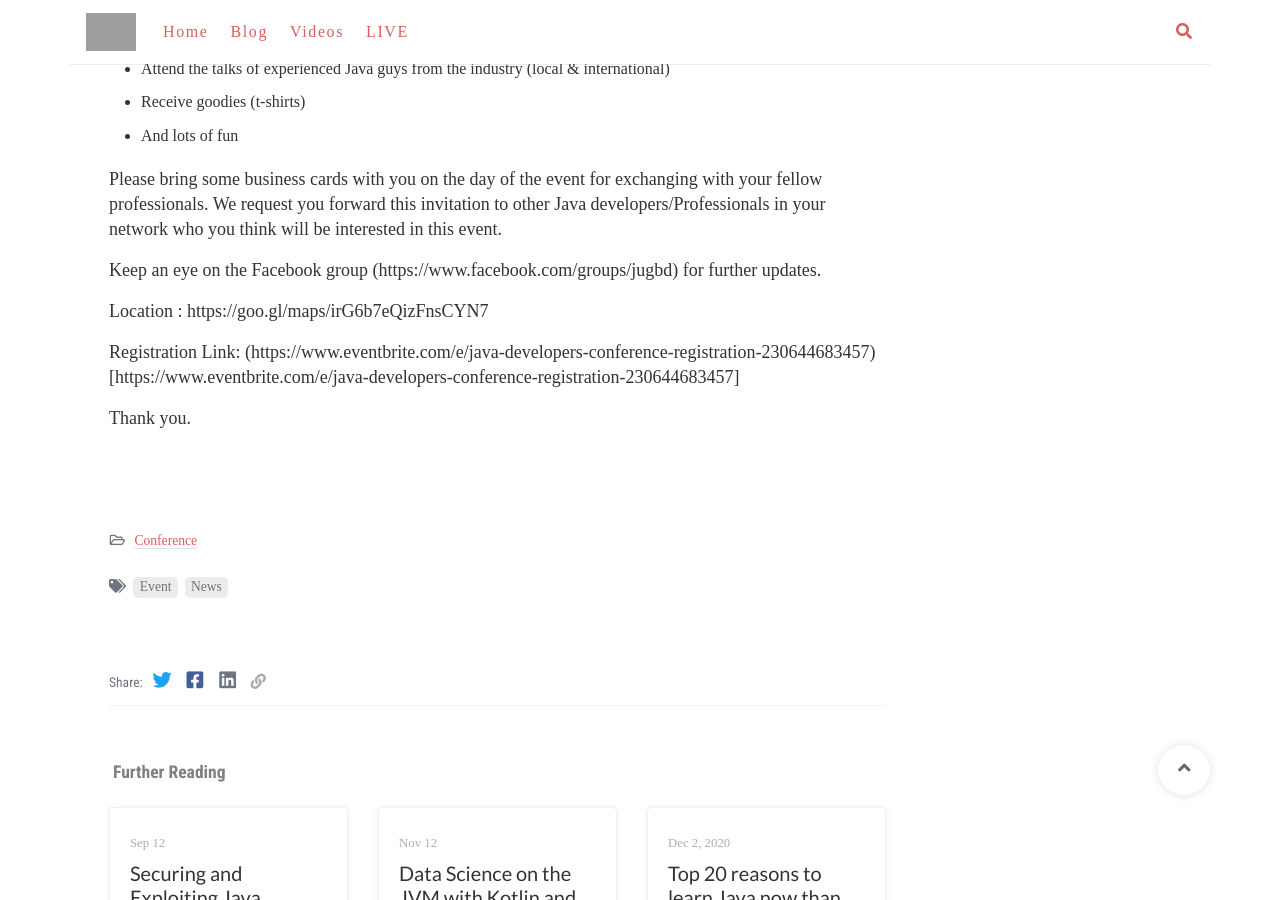
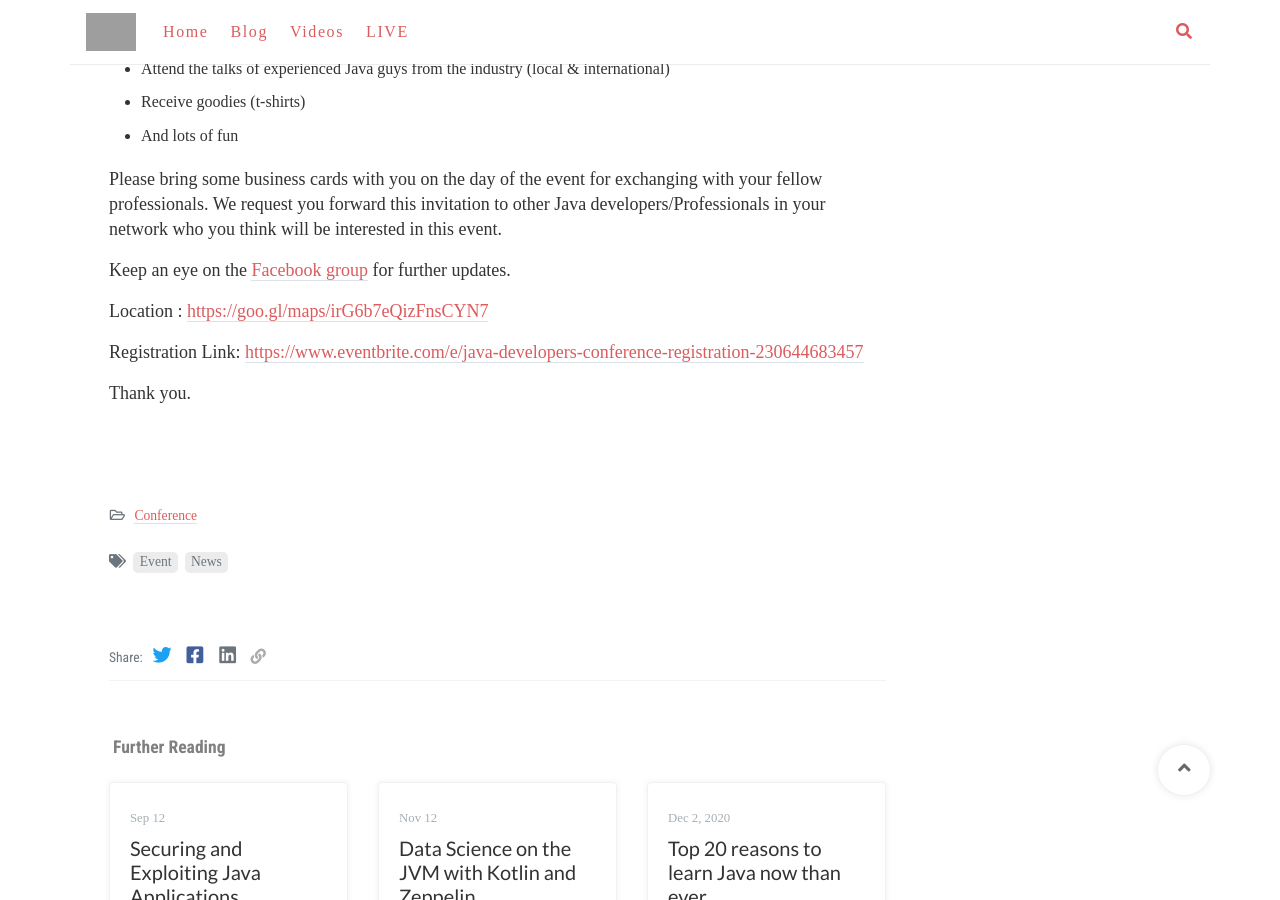
Before and after one commit to jugbd/jugbd.org, a Jekyll site: the page built from _posts/2021-12-22-jugbd_developers_conference_2021.md, in a window 1280 px wide and 900 px high, scrolled down 522 px. Built offline with Jekyll 4.4.1, drawn with Linux system fonts in a browser that asks for light colours; nearby versions of some CDN libraries; some web fonts are replaced; comment, search, counter and statistics services are not loaded; some of the changed lines change nothing that is shown; grey boxes are pictures that could not be loaded.

Commit message:
Update 2021-12-22-jugbd_developers_conference_2021.md

```diff
--- a/_posts/2021-12-22-jugbd_developers_conference_2021.md
+++ b/_posts/2021-12-22-jugbd_developers_conference_2021.md
@@ -28,11 +28,11 @@ Attending this event—
 
 Please bring some business cards with you on the day of the event for exchanging with your fellow professionals. We request you forward this invitation to other Java developers/Professionals in your network who you think will be interested in this event.
 
-Keep an eye on the Facebook group (https://www.facebook.com/groups/jugbd) for further updates.
+Keep an eye on the [Facebook group](https://www.facebook.com/groups/jugbd) for further updates.
 
-Location : https://goo.gl/maps/irG6b7eQizFnsCYN7
+Location : [https://goo.gl/maps/irG6b7eQizFnsCYN7](https://goo.gl/maps/irG6b7eQizFnsCYN7)
 
-Registration Link: (https://www.eventbrite.com/e/java-developers-conference-registration-230644683457)[https://www.eventbrite.com/e/java-developers-conference-registration-230644683457]
+Registration Link: [https://www.eventbrite.com/e/java-developers-conference-registration-230644683457](https://www.eventbrite.com/e/java-developers-conference-registration-230644683457)
 
 
 Thank you.
```
